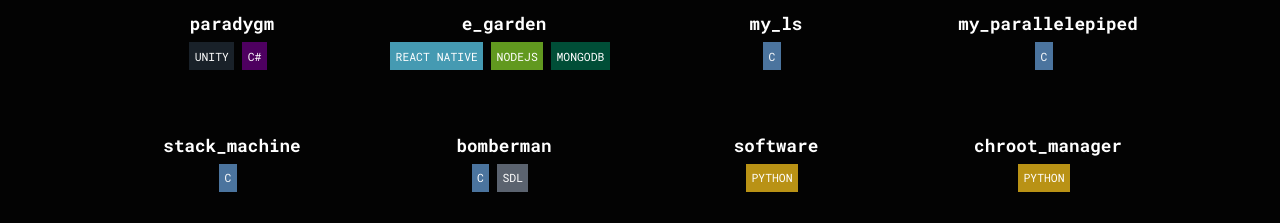
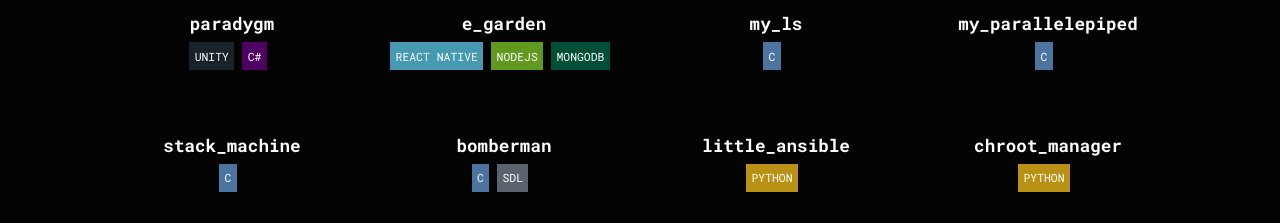
Before and after one commit to ndogota/portfolio, a React (Create React App) app: page / in a window 1280 px wide. Shown: the part 1820-2043 px from the top of the page. Built offline with nearby package versions, Linux system fonts and the light colour scheme.

Commit message:
fix some styling

```diff
--- a/src/Projects.json
+++ b/src/Projects.json
@@ -89,7 +89,7 @@
   {
     "id": 7,
     "type": "script",
-    "title": "software",
+    "title": "little_ansible",
     "technology": [
       "python"
     ],
@@ -200,7 +200,7 @@
   },
   {
     "id": 16,
-    "type": "",
+    "type": "software",
     "title": "database_model",
     "technology": [
       "mysql"
--- a/src/components/WorkMenu.js
+++ b/src/components/WorkMenu.js
@@ -3,6 +3,7 @@ import "./WorkMenu.css"
 import Technology from "../utils/Technology";
 import { AiOutlineClose } from "react-icons/ai";
 import {useEffect} from "react";
+import {Link} from "react-scroll";
 
 // TODO : - Make description appear in multiple lines
 const WorkMenu = ({isOpen, toggleMenu, project}) => {
@@ -41,7 +42,10 @@ const WorkMenu = ({isOpen, toggleMenu, project}) => {
                             <Technology technologies={project.technology}/>
                         </div>
                         <div>
-                            <p>description : {project.description}</p>
+                            <p>description :</p>
+                            {project.description.map((item) => (
+                                <p>- {item}</p>
+                            ))}
                         </div>
                         <div>
                             <a href={project.github} target="_blank" rel="noreferrer"><p>github : {project.github}</p></a>
```
